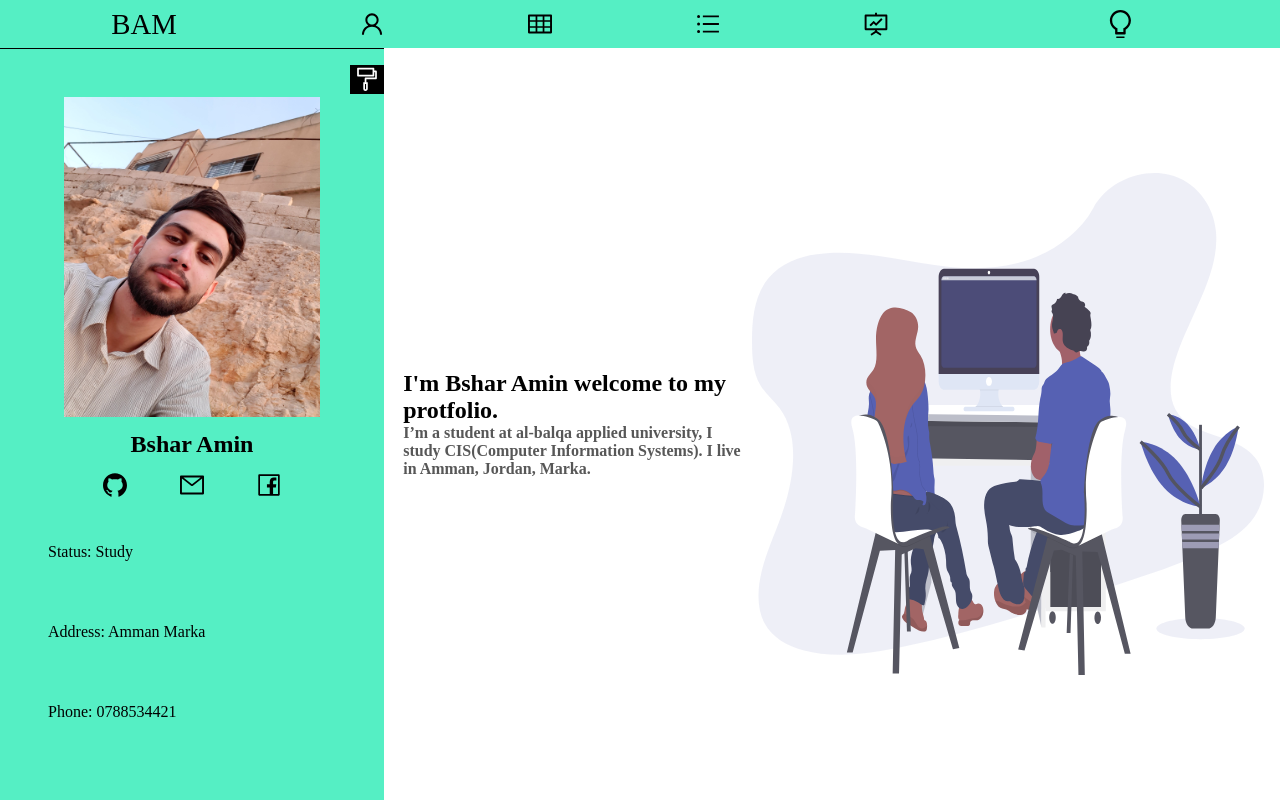
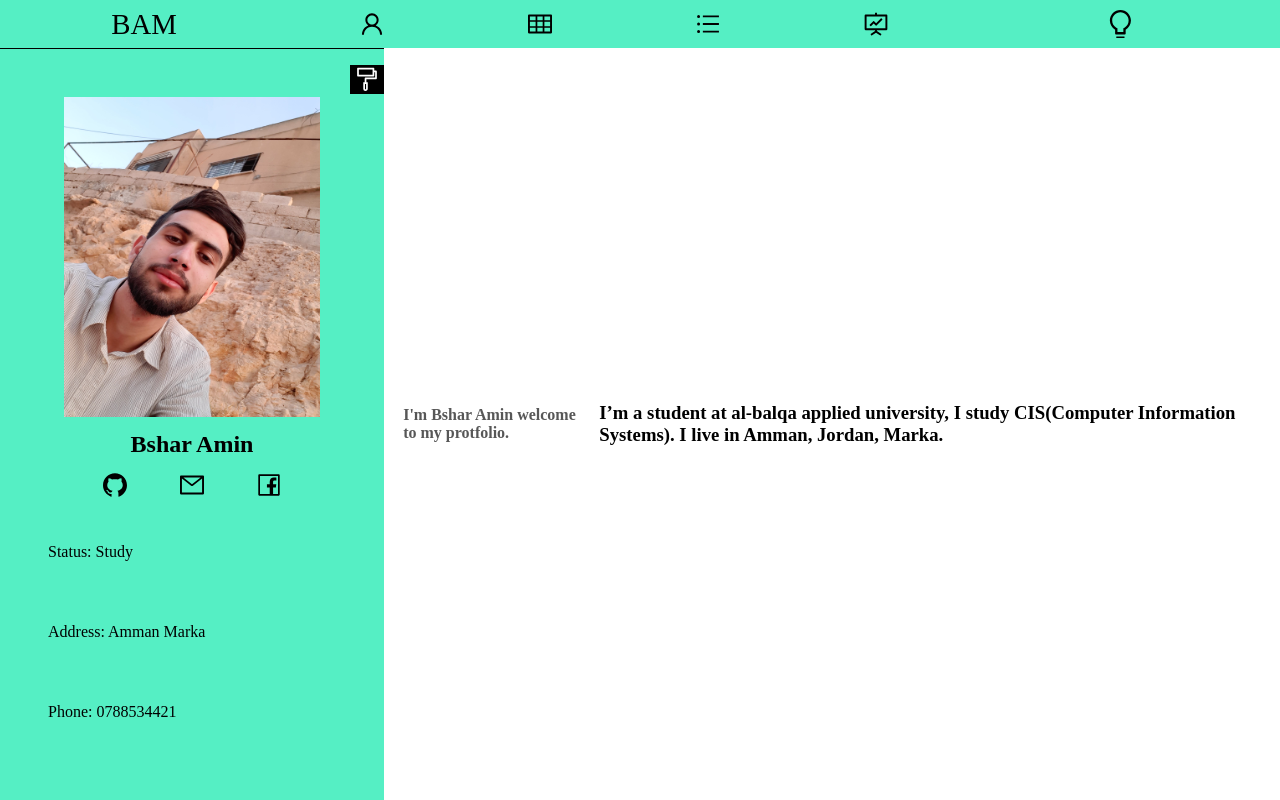
Before and after one commit to BAM-hub/portfolio.js, a React (Create React App) app: page / in a window 1280 px wide. Shown: the top 800 px of the page. Built offline with nearby package versions, Linux system fonts and the light colour scheme.

Commit message:
removed the svg and redesigend th text

```diff
--- a/src/components/MyInfo.js
+++ b/src/components/MyInfo.js
@@ -1,29 +1,31 @@
-import React from 'react';
-import { PrimaryText, SecondaryText } from './styles/Text.styled';
-import persona from '../assets/pair-programming 1.svg';
+import React from "react";
+import { PrimaryText, SecondaryText } from "./styles/Text.styled";
+// import persona from "../assets/pair-programming 1.svg";
 import {
   MyInfoContainer,
-  SVGContainer,
-  TextContainer
-} from './styles/MyInfo.styled';
+  // SVGContainer,
+  TextContainer,
+} from "./styles/MyInfo.styled";
 
-const MyInfo = () => {
+const MyInfo = ({ theme }) => {
   return (
     <MyInfoContainer>
       <TextContainer>
-        <h2>
-            <PrimaryText>
-                I'm Bshar Amin welcome to my protfolio.
-            </PrimaryText>
-        </h2>
         <h4>
-            <SecondaryText>
-            I’m a student at al-balqa applied university, I study CIS(Computer Information Systems).
-            I live in Amman, Jordan, Marka.
-            </SecondaryText>
+          <SecondaryText theme={theme}>
+            I'm Bshar Amin welcome to my protfolio.
+          </SecondaryText>
         </h4>
       </TextContainer>
-      <SVGContainer src={persona} alt="persona" />
+      <TextContainer>
+        <h3>
+          <PrimaryText theme={theme}>
+            I’m a student at al-balqa applied university, I study CIS(Computer
+            Information Systems). I live in Amman, Jordan, Marka.
+          </PrimaryText>
+        </h3>
+      </TextContainer>
+      {/* <SVGContainer src={persona} alt="persona" /> */}
     </MyInfoContainer>
   );
 };
```
